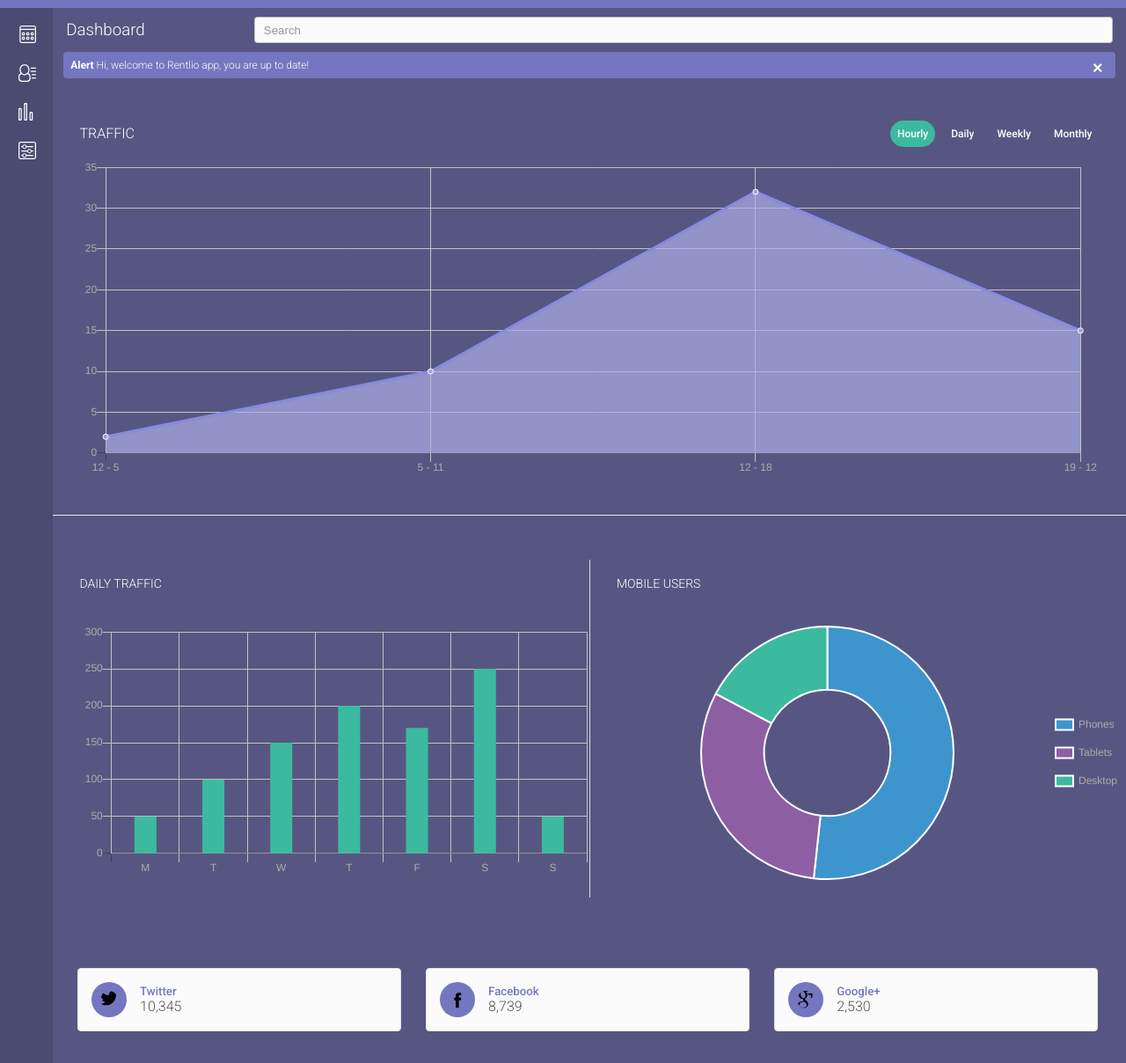
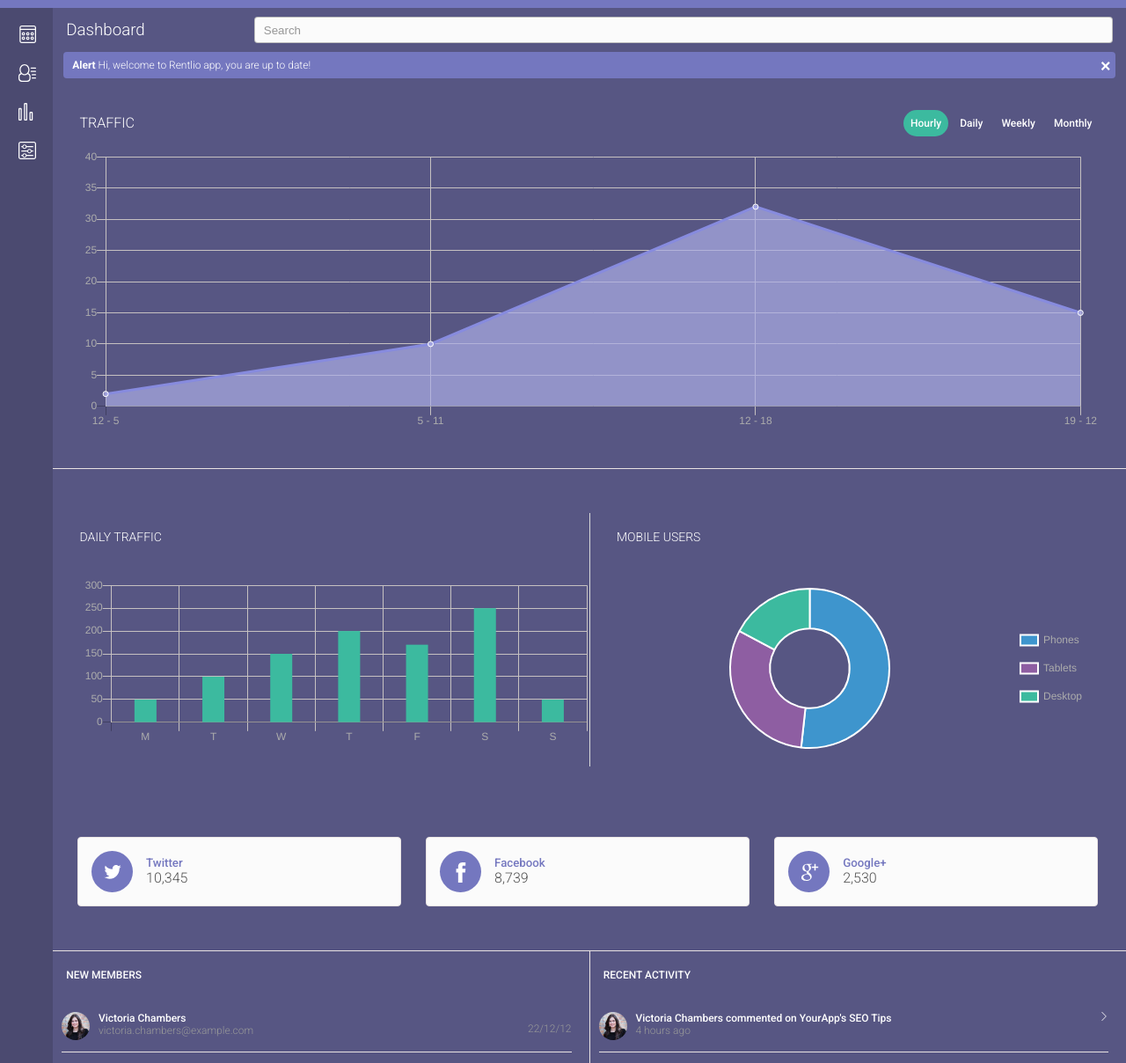
Before and after one commit to ante21276/project-9, a plain HTML site: page index.html in a window 1280 px wide. Shown: the part 41-1249 px from the top of the page at 88% size. Drawn offline with nearby package versions, Linux system fonts and the light colour scheme.

Commit message:
Repaird SVG and canvas width

```diff
--- a/css/charts.css
+++ b/css/charts.css
@@ -21,6 +21,7 @@
 #js-legend ul {
   display: flex;
   flex-direction: row;
+  padding-left: 0;
 }
 #js-legend h4 {
   margin-right: auto;
@@ -70,6 +71,16 @@
 }
 
 @media screen and (min-width:768px) {
+  #js-legend ul li {
+    color: #fff;
+    font-size: 12px;
+    margin-left: 5px;
+    padding: 8px;
+    border-radius: 15px;
+  }
+}
+
+@media screen and (min-width:768px) {
   .traffic-2 {
     width: 100%;
     margin-left: 0;
--- a/css/main.css
+++ b/css/main.css
@@ -139,21 +139,22 @@ main {
   background: #7477BF;
   border-radius: 4px;
   height: 30px;
+  display: flex;
+  justify-content: space-between;
+
 }
 .alert-message h4 {
   margin:0;
-  width: 80%;
   font-weight: 300;
   font-size: 12px;
   text-align: left;
-  padding: 8px;
-  float: left;
+  padding-top: 8px;
+  padding-left: 10px;
 }
 .alert-message h4 span {
     font-weight: bold;
 }
 .alert-message button {
-    margin: 8px 15px 0 0;
     background:none;
     color:#fff;
     border:0;
@@ -161,9 +162,8 @@ main {
     font-size: 30px;
     cursor:pointer;
     outline: none;
-    padding: 0;
     background-color: transparent;
-    float: right;
+    padding-top: 6px;
 }
 .social-div {
   clear: both;
@@ -183,12 +183,13 @@ main {
 }
 .social-svg {
   margin: 15px;
-  width: 20px;
-  height: 20px;
+  width: 27px;
+  height: 27px;
   padding: 10px;
   background: #7477BF;
   border-radius: 50%;
 }
+
 .social-div div h5,
 .social-div div h4 {
   margin:0;
@@ -422,6 +423,9 @@ select,
   main {
     margin-left: 60px;
   }
+  .alert-message {
+    height: 30px;
+  }
   .top-div {
     flex-direction: row;
   }
--- a/index.html
+++ b/index.html
@@ -159,7 +159,7 @@
             <li>Monthly</li>
           </ul>
         </div>
-        <canvas class="Hourly" id="Hourly-traffic" width="800" height="250"></canvas>
+        <canvas class="Hourly" id="Hourly-traffic" width="900" height="250"></canvas>
         <canvas class="Daily" id="Daily-traffic" width="800" height="250"></canvas>
         <canvas class="weekly" id="Weekly-traffic" width="800" height="250"></canvas>
         <canvas class="monthly" id="Monthly-traffic" width="800" height="250"></canvas>
@@ -167,21 +167,21 @@
       <div class="traffic-2">
         <div class="daily-traffic">
           <h4>DAILY TRAFFIC</h4>
-          <canvas id="bar-daily-traffic" width="300" height="150"></canvas>
+          <canvas id="bar-daily-traffic" width="300" height="100"></canvas>
         </div>
 
         <div class="mobile-users">
           <h4>MOBILE USERS</h4>
           <div class="doughnut">
-            <canvas id="mobile-users" width="300" height="150"></canvas>
+            <canvas id="mobile-users" width="300" height="100"></canvas>
           </div>
         </div>
       </div>
       <div class="social-div">
         <div class="social">
-          <svg version="1.1" class="social-svg" xmlns="http://www.w3.org/2000/svg" xmlns:xlink="http://www.w3.org/1999/xlink" x="0px" y="0px"
-          	 viewBox="0 0 32 32" style="enable-background:new 0 0 32 32;" xml:space="preserve">
-          <path d="M32,3.1c-1.2,0.5-2.4,0.9-3.8,1c1.4-0.8,2.4-2.1,2.9-3.6c-1.3,0.8-2.7,1.3-4.2,1.6C25.8,0.8,24,0,22.2,0
+          <svg version="1.1" id="twi" class="social-svg" xmlns="http://www.w3.org/2000/svg" xmlns:xlink="http://www.w3.org/1999/xlink" x="0px" y="0px"
+          	 viewBox="0 -10 30 45" style="enable-background:new 0 0 32 32;" xml:space="preserve">
+          <path fill="#fff" d="M32,3.1c-1.2,0.5-2.4,0.9-3.8,1c1.4-0.8,2.4-2.1,2.9-3.6c-1.3,0.8-2.7,1.3-4.2,1.6C25.8,0.8,24,0,22.2,0
           	c-3.6,0-6.6,2.9-6.6,6.6c0,0.5,0.1,1,0.2,1.5C10.3,7.8,5.5,5.2,2.2,1.2c-0.6,1-0.9,2.1-0.9,3.3c0,2.3,1.2,4.3,2.9,5.5
           	c-1.1,0-2.1-0.3-3-0.8c0,0,0,0.1,0,0.1c0,3.2,2.3,5.8,5.3,6.4c-0.6,0.1-1.1,0.2-1.7,0.2c-0.4,0-0.8,0-1.2-0.1
           	c0.8,2.6,3.3,4.5,6.1,4.6c-2.2,1.8-5.1,2.8-8.2,2.8c-0.5,0-1.1,0-1.6-0.1c2.9,1.9,6.4,3,10.1,3c12.1,0,18.7-10,18.7-18.7
@@ -193,16 +193,17 @@
           </div>
         </div>
         <div class="social">
-          <svg enable-background="new 0 0 56.693 56.693" height="56.693px" class="social-svg" version="1.1" viewBox="0 0 56.693 56.693" width="56.693px" xml:space="preserve" xmlns="http://www.w3.org/2000/svg" xmlns:xlink="http://www.w3.org/1999/xlink"><path d="M40.43,21.739h-7.645v-5.014c0-1.883,1.248-2.322,2.127-2.322c0.877,0,5.395,0,5.395,0V6.125l-7.43-0.029  c-8.248,0-10.125,6.174-10.125,10.125v5.518h-4.77v8.53h4.77c0,10.947,0,24.137,0,24.137h10.033c0,0,0-13.32,0-24.137h6.77  L40.43,21.739z"/></svg>
+          <svg enable-background="new 0 0 56.693 56.693" height="56.693px" class="social-svg" version="1.1" viewBox="0 0 56.693 56.693" width="56.693px" xml:space="preserve" xmlns="http://www.w3.org/2000/svg" xmlns:xlink="http://www.w3.org/1999/xlink">
+            <path fill="#fff" d="M40.43,21.739h-7.645v-5.014c0-1.883,1.248-2.322,2.127-2.322c0.877,0,5.395,0,5.395,0V6.125l-7.43-0.029  c-8.248,0-10.125,6.174-10.125,10.125v5.518h-4.77v8.53h4.77c0,10.947,0,24.137,0,24.137h10.033c0,0,0-13.32,0-24.137h6.77  L40.43,21.739z"/></svg>
           <div class="visitors">
             <h5>Facebook</h5>
             <h4>8,739</h4>
           </div>
         </div>
         <div class="social">
-          <svg version="1.1" class="social-svg" xmlns="http://www.w3.org/2000/svg" xmlns:xlink="http://www.w3.org/1999/xlink" x="0px" y="0px"
-          	 viewBox="0 0 32 32" style="enable-background:new 0 0 32 32;" xml:space="preserve">
-          <path d="M17.7,25.7c0-0.3,0-0.5-0.1-0.8c-0.1-0.2-0.1-0.5-0.2-0.7c-0.1-0.2-0.2-0.4-0.3-0.7c-0.2-0.2-0.3-0.4-0.4-0.6
+          <svg version="1.1"width="40" height="40" class="social-svg" xmlns="http://www.w3.org/2000/svg" xmlns:xlink="http://www.w3.org/1999/xlink" x="0px" y="0px"
+          	 viewBox="0 -8 30 45" style="enable-background:new 0 0 32 32;" xml:space="preserve">
+          <path fill="#fff" d="M17.7,25.7c0-0.3,0-0.5-0.1-0.8c-0.1-0.2-0.1-0.5-0.2-0.7c-0.1-0.2-0.2-0.4-0.3-0.7c-0.2-0.2-0.3-0.4-0.4-0.6
           	c-0.1-0.2-0.3-0.3-0.5-0.6c-0.2-0.2-0.4-0.4-0.5-0.5c-0.1-0.1-0.3-0.3-0.6-0.5c-0.3-0.2-0.5-0.4-0.6-0.4s-0.3-0.2-0.6-0.4
           	c-0.3-0.2-0.5-0.4-0.6-0.4c-0.2,0-0.5,0-1,0c-0.7,0-1.4,0-2,0.1c-0.7,0.1-1.4,0.2-2.1,0.5c-0.7,0.2-1.3,0.5-1.9,0.9s-1,0.8-1.3,1.4
           	c-0.3,0.6-0.5,1.3-0.5,2.1c0,0.9,0.2,1.7,0.7,2.3c0.5,0.7,1.1,1.2,1.8,1.6s1.5,0.7,2.3,0.9s1.6,0.3,2.4,0.3c0.8,0,1.5-0.1,2.2-0.2
--- a/js/charts.js
+++ b/js/charts.js
@@ -30,6 +30,7 @@ let hourlyChart = new Chart (hourlyTraffic, {
 		]
 	},
   options: {
+
 		scales: {
 			xAxes: [{
         ticks: {
@@ -41,7 +42,8 @@ let hourlyChart = new Chart (hourlyTraffic, {
 			}],
 			yAxes: [{
 				ticks: {
-					beginAtZero: true
+					beginAtZero: true,
+          max: 40
 				},
 				gridLines: {
           			color: "#c6c1c1",
@@ -51,7 +53,7 @@ let hourlyChart = new Chart (hourlyTraffic, {
 		},
 		legend: {
             display: false
-         }
+         },
 	}
 });
 
@@ -84,7 +86,8 @@ let dailyChart = new Chart(dailyTraffic, {
 			}],
 			yAxes: [{
 				ticks: {
-					beginAtZero: true
+					beginAtZero: true,
+          max: 80
 				},
 				gridLines: {
           			color: "#c6c1c1",
@@ -112,7 +115,7 @@ let weeklyChart = new Chart(weeklyTraffic, {
 				pointBorderColor: "#fff",
 				pointHoverRadius: 4,
 				pointRadius: 3,
-				data: [153,175,164,186, 178, 181, 150]
+				data: [10,55,100,186, 178, 101, 50]
 			}
 		]
 	},
@@ -126,7 +129,8 @@ let weeklyChart = new Chart(weeklyTraffic, {
 			}],
 			yAxes: [{
 				ticks: {
-					beginAtZero: false
+					beginAtZero: true,
+          max: 250
 				},
 				gridLines: {
           			color: "#c6c1c1",
@@ -255,6 +259,14 @@ let mobile = new Chart(mobileUsers, {
     }]
   },
   options: {
+    layout: {
+          padding: {
+              left: 0,
+              right: 40,
+              top: 10,
+              bottom: 0
+          }
+      },
     legend: {
       display:true,
       position: "right",
```
Also changed, not shown: icons/icon-twitter.svg.
